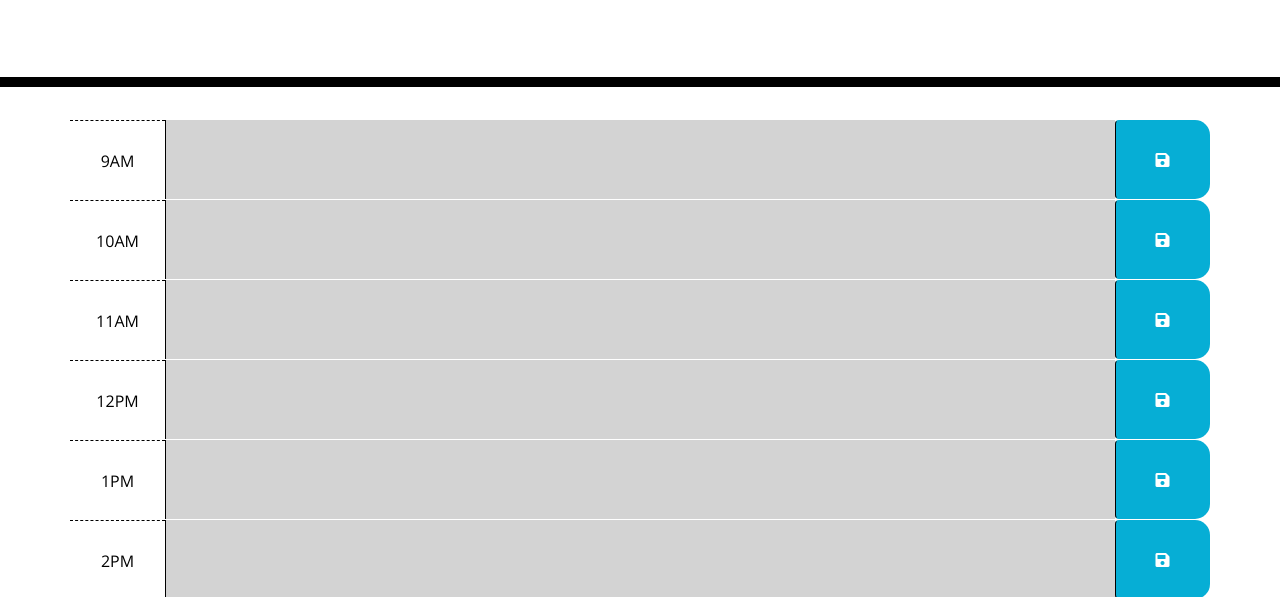
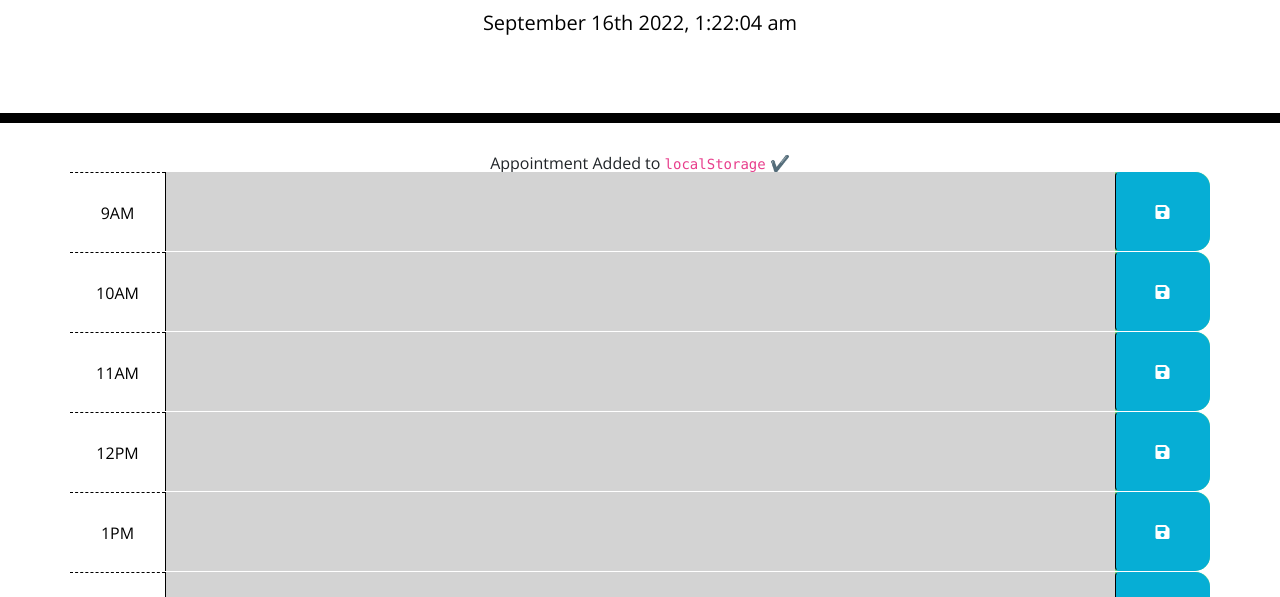
Before and after one commit to sankyrajeev/work-day-scheduler, a plain HTML site: page index.html in a window 1280 px wide. Shown: the part 181-778 px from the top of the page. Drawn offline with nearby package versions, Linux system fonts and the light colour scheme.

Commit message:
first files

```diff
--- a/index.html
+++ b/index.html
@@ -18,7 +18,9 @@
     <h1 class="display-3">Work Day Scheduler</h1>
     <p class="lead">A simple calendar app for scheduling your work day</p>
     <p id="currentDay" class="lead"></p>
+
   </header>
+  <section class='text-center notification' id="notify">Appointment Added to <code>localStorage</code> ✔️</section>
   <div class="container">
 
     <!-- 9AM -->
@@ -114,7 +116,7 @@
 
     <script src="https://code.jquery.com/jquery-3.4.1.min.js"></script>
     <script src="https://cdnjs.cloudflare.com/ajax/libs/moment.js/2.24.0/moment.min.js"></script>
-    <script> src = "script.js"</script>
+    <script src="script.js"></script>
 </body>
 
 </html>
--- a/script.js
+++ b/script.js
@@ -1,31 +1,33 @@
+
+$('#currentDay').text(moment().format('MMMM Do YYYY, h:mm:ss a'));
 $(document).ready(function () {
-    // listen for save button clicks
+
     $('.saveBtn').on('click', function () {
-      // get nearby values
+
       var value = $(this).siblings('.description').val();
       var time = $(this).parent().attr('id');
 
-      // save in localStorage
+
       localStorage.setItem(time, value);
 
-      // Show notification that item was saved to localStorage by adding class 'show'
+
       $('.notification').addClass('show');
 
-      // Timeout to remove 'show' class after 5 seconds
+
       setTimeout(function () {
         $('.notification').removeClass('show');
       }, 5000);
     });
 
     function hourUpdater() {
-      // get current number of hours
+
       var currentHour = moment().hours();
 
-      // loop over time blocks
+
       $('.time-block').each(function () {
         var blockHour = parseInt($(this).attr('id').split('-')[1]);
 
-        // check if we've moved past this time
+
         if (blockHour < currentHour) {
           $(this).addClass('past');
         } else if (blockHour === currentHour) {
@@ -41,10 +43,10 @@ $(document).ready(function () {
 
     hourUpdater();
 
-    // set up interval to check if current time needs to be updated
+
     var interval = setInterval(hourUpdater, 15000);
 
-    // load any saved data from localStorage
+
     $('#hour-9 .description').val(localStorage.getItem('hour-9'));
     $('#hour-10 .description').val(localStorage.getItem('hour-10'));
     $('#hour-11 .description').val(localStorage.getItem('hour-11'));
@@ -55,6 +57,4 @@ $(document).ready(function () {
     $('#hour-16 .description').val(localStorage.getItem('hour-16'));
     $('#hour-17 .description').val(localStorage.getItem('hour-17'));
 
-    // display current day on page
-    $('#currentDay').text(moment().format('dddd, MMMM Do'));
   });
```
